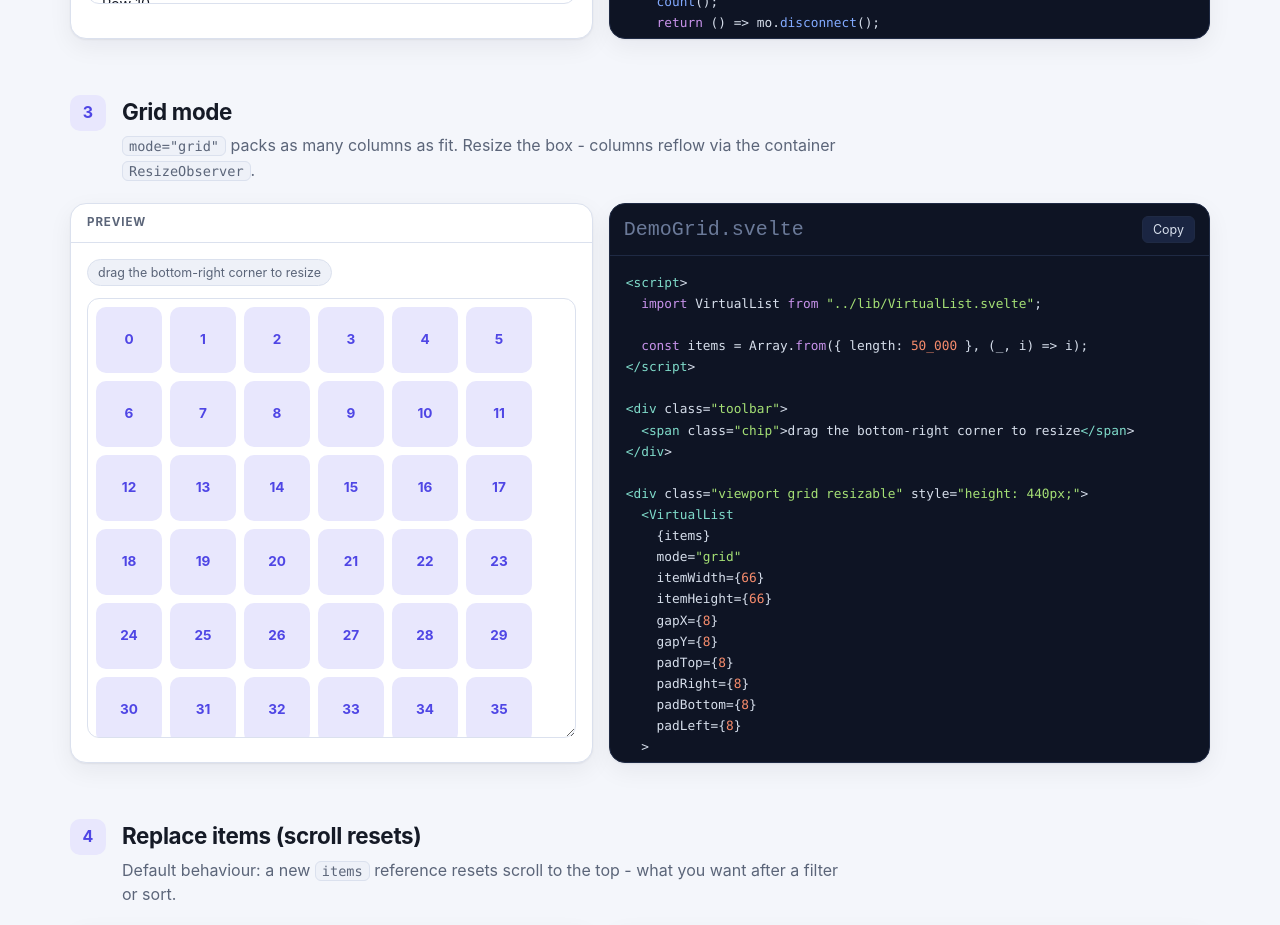
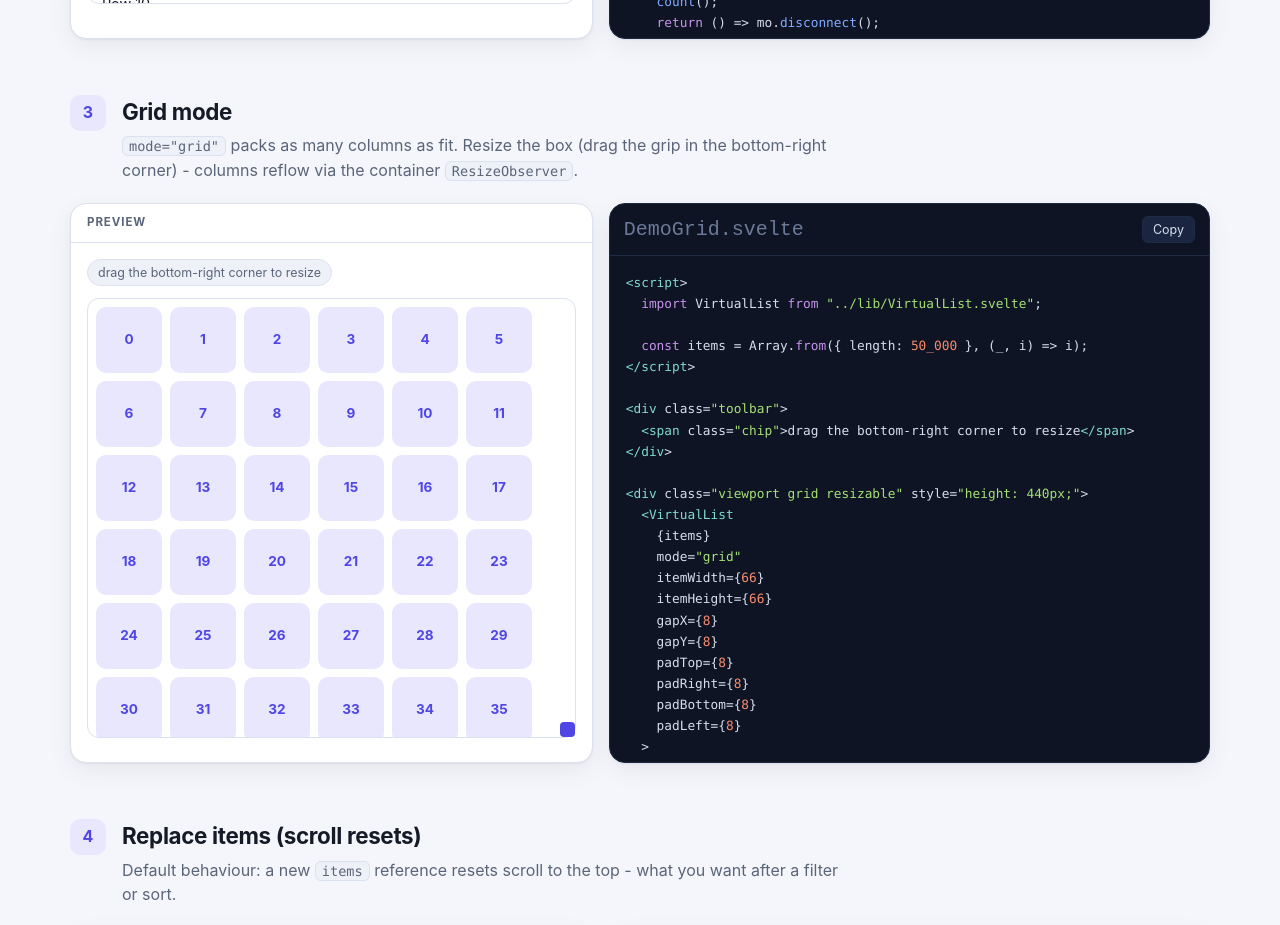
Before and after one commit to MeroVinggen/svelte-virtual-list-lite, a Svelte app: page / in a window 1280 px wide. Shown: the part 1640-2565 px from the top of the page. Built offline with nearby package versions, Linux system fonts and the light colour scheme.

Commit message:
updated grid example styles & description

```diff
--- a/src/App.svelte
+++ b/src/App.svelte
@@ -35,7 +35,7 @@
       id: "grid",
       nav: "Grid",
       title: "Grid mode",
-      lead: '<code>mode="grid"</code> packs as many columns as fit. Resize the box - columns reflow via the container <code>ResizeObserver</code>.',
+      lead: '<code>mode="grid"</code> packs as many columns as fit. Resize the box (drag the grip in the bottom-right corner) - columns reflow via the container <code>ResizeObserver</code>.',
       file: "DemoGrid.svelte",
       src: gridSrc,
       Demo: DemoGrid,
--- a/src/global.css
+++ b/src/global.css
@@ -120,12 +120,6 @@
   overflow: hidden;
 }
 
-.viewport.resizable {
-  resize: horizontal;
-  min-width: 200px;
-  max-width: 100%;
-}
-
 .file {
   font-size: 20px;
 }
@@ -162,6 +156,16 @@
 }
 
 .viewport.grid {
+  position: relative;
+  resize: horizontal;
+  min-width: 200px;
+  max-width: 100%;
+
+  &::-webkit-resizer {
+    background: var(--accent);
+    border-radius: 4px;
+  }
+
   .tile {
     transition: transform 150ms ease, box-shadow 150ms ease;
   }
```
